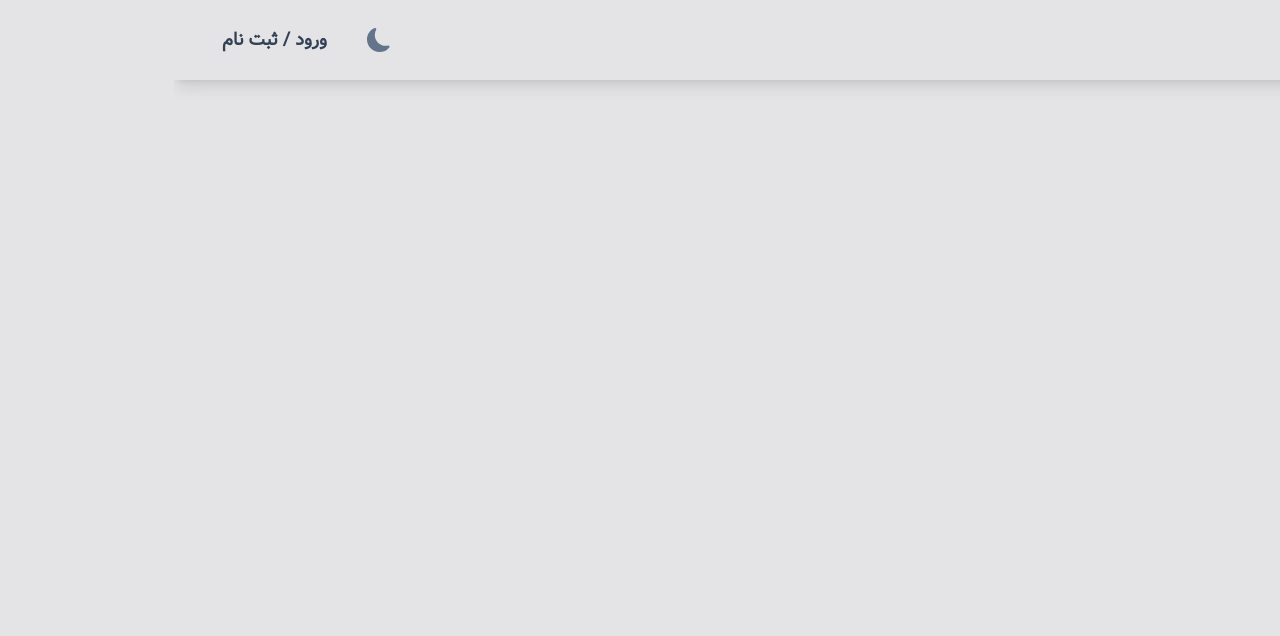
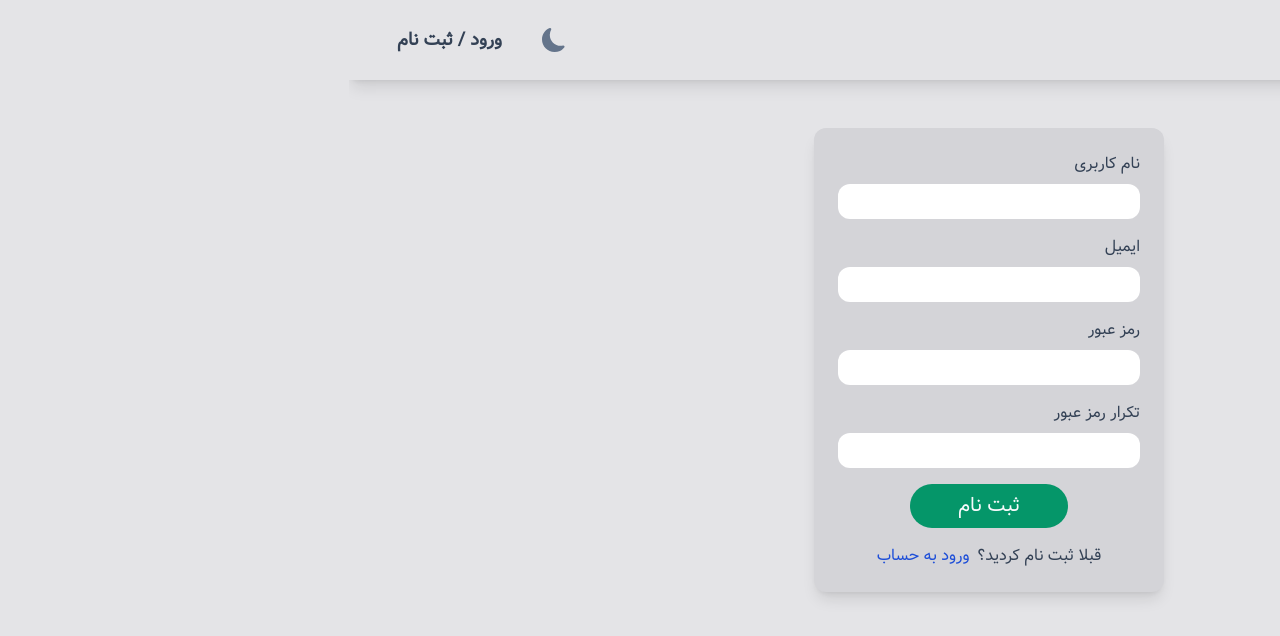
Before and after one commit to mowhammadali/houses, a React (Create React App) app: page /register in a window 1280 px wide. Shown: the top 636 px of the page. Built offline with nearby package versions, Linux system fonts and the light colour scheme.

Commit message:
create forms

```diff
--- a/package.json
+++ b/package.json
@@ -13,6 +13,7 @@
     "react-icons": "^4.7.1",
     "react-router-dom": "^6.8.0",
     "react-scripts": "5.0.1",
+    "styled-components": "^5.3.6",
     "web-vitals": "^2.1.4"
   },
   "scripts": {
--- /dev/null
+++ b/src/Context/Register.js
@@ -0,0 +1,44 @@
+import React, { useEffect, useState } from 'react';
+
+export const RegisterContext = React.createContext();
+
+const Register = ({children}) => {
+    // form value
+    const [registerData , setRegisterData] = useState({
+        name: '',
+        email: '',
+        password: '',
+        repeatPassword: ''
+    })
+
+    // error messages
+    const [errorMessage , setErrorMessage] = useState({
+        nameError: '',
+        emailError: '',
+        passwordError: '',
+        repeatPasswordError: ''
+    });
+
+    // form onChange
+    const registerHandler = (e) => {
+        setRegisterData({...registerData , [e.target.name]: e.target.value})
+    }
+    console.log(errorMessage);
+
+    useEffect(() => {
+        if(!errorMessage.nameError){
+            setErrorMessage({
+                ...errorMessage,
+                nameError: 'لطفا فیلد را پر کنید'
+            })
+        }
+    } , [registerData])
+
+    return (
+        <RegisterContext.Provider value={{registerData , registerHandler}}>
+            {children}
+        </RegisterContext.Provider>
+    );
+};
+
+export default Register;
--- a/src/Pages/Login.jsx
+++ b/src/Pages/Login.jsx
@@ -1,17 +1,24 @@
 import React from 'react';
+import { NavLink } from 'react-router-dom';
 
 const Login = () => {
     return (
         <div>
-            <form className='flex flex-col gap-y-10 w-[350px]
-            shadow-lg mx-auto my-20 p-6'>
+            <form className='form'>
                 <section className='flex flex-col gap-y-2'>
-                    <label htmlFor='email'>ایمیل</label>
-                    <input type="email" id='email'/>
+                    <label htmlFor='login-email'>ایمیل</label>
+                    <input className='input' type="email" id='login-email'/>
                 </section>
                 <section className='flex flex-col gap-y-2'>
-                    <label htmlFor='password'>رمز عبور</label>
-                    <input type="password" id='password'/>
+                    <label htmlFor='login-password'>رمز عبور</label>
+                    <input className='input' type="password" id='login-password'/>
+                </section>
+                <section className='flex justify-center'>
+                    <button className="form-btn" type="submit">ورود</button>
+                </section>
+                <section className='flex justify-center items-center gap-x-2'>
+                    <p>حساب کاربری ندارید؟</p>
+                    <NavLink className="text-blue-700 dark:text-blue-500" to="/register">ثبت نام</NavLink>
                 </section>
             </form>
         </div>
--- a/src/Pages/Register.jsx
+++ b/src/Pages/Register.jsx
@@ -1,9 +1,44 @@
-import React from 'react';
+import React , { useContext } from 'react';
+import { NavLink } from 'react-router-dom';
+
+// import context
+import { RegisterContext } from '../Context/Register';
 
 const Register = () => {
+    // use context
+    const {registerData , registerHandler} = useContext(RegisterContext);
+
     return (
         <div>
-
+            <form className='form gap-y-4'>
+                <section className='flex flex-col gap-y-2'>
+                    <label htmlFor='name'>نام کاربری</label>
+                    <input className='input' type="email"  value={registerData.name}
+                    id='name' name='name' onChange={registerHandler}/>
+                </section>
+                <section className='flex flex-col gap-y-2'>
+                    <label htmlFor='email'>ایمیل</label>
+                    <input className='input' type="email" value={registerData.email}
+                    id='email' name='email' onChange={registerHandler}/>
+                </section>
+                <section className='flex flex-col gap-y-2'>
+                    <label htmlFor='password'>رمز عبور</label>
+                    <input className='input' type="password"  value={registerData.password}
+                    id='password' name='password' onChange={registerHandler}/>
+                </section>
+                <section className='flex flex-col gap-y-2'>
+                    <label htmlFor='repeat-password'>تکرار رمز عبور</label>
+                    <input className='input' type="password" value={registerData.repeatPassword}
+                    id='repeat-password' name='repeatPassword' onChange={registerHandler}/>
+                </section>
+                <section className='flex justify-center'>
+                    <button className="form-btn" type="submit">ثبت نام</button>
+                </section>
+                <section className='flex justify-center items-center gap-x-2'>
+                    <p>قبلا ثبت نام کردید؟</p>
+                    <NavLink className="text-blue-700 dark:text-blue-500" to="/login">ورود به حساب</NavLink>
+                </section>
+            </form>
         </div>
     );
 };
--- a/src/index.css
+++ b/src/index.css
@@ -1,6 +1,20 @@
 @tailwind base;
 @tailwind components;
 @tailwind utilities;
+
+@layer components{
+  .form{
+    @apply flex flex-col gap-y-8 w-[350px]
+    shadow-lg rounded-xl mx-auto mt-12 p-6 bg-zinc-300
+    dark:bg-zinc-700
+  }
+  .input{
+    @apply h-[35px] rounded-xl outline-none px-4;
+  }
+  .form-btn{
+    @apply px-12 py-2 text-xl rounded-3xl bg-emerald-600 text-slate-50;
+  }
+}
 
 @font-face {
   font-family: 'vazir';
--- a/src/index.js
+++ b/src/index.js
@@ -6,13 +6,16 @@ import App from './App';
 
 // context wrap
 import Theme from './Context/Theme';
+import Register from './Context/Register';
 
 const root = ReactDOM.createRoot(document.getElementById('root'));
 root.render(
   <>
     <BrowserRouter>
       <Theme>
-        <App />
+        <Register>
+          <App />
+        </Register>
       </Theme>
     </BrowserRouter>
   </>
```
Also changed, not shown: 1 other file (tests, documents, lock files or other folders).
